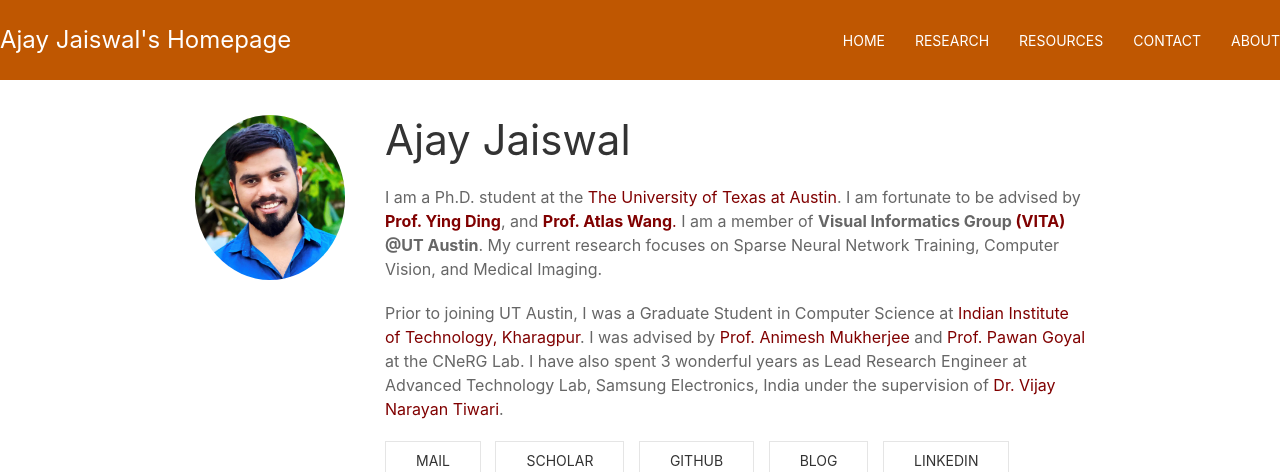
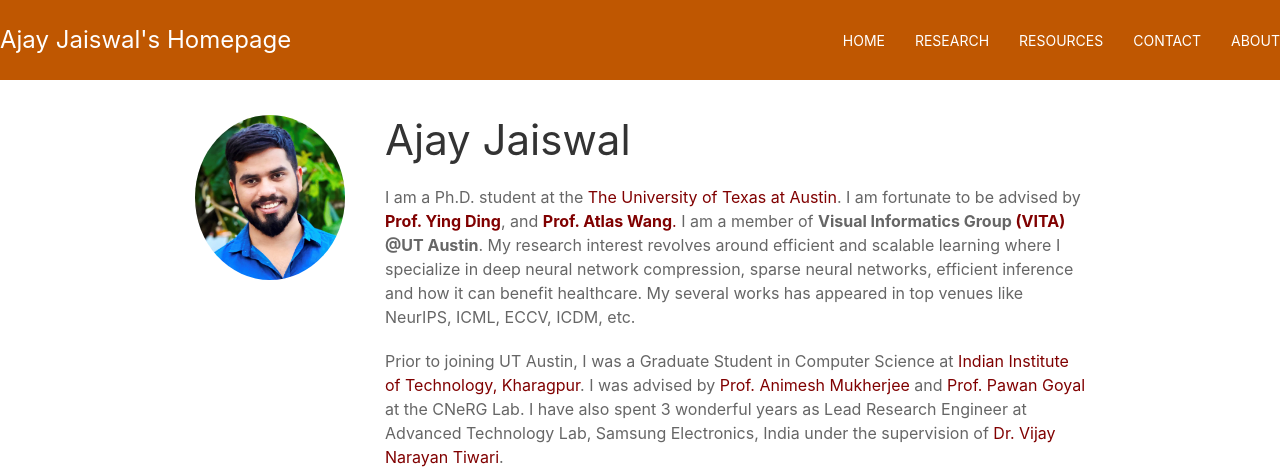
Before and after one commit to Ajay1994/ajay1994.github.io, a Jekyll site: the page index.html, which Jekyll copies as it is, in a window 1280 px wide and 900 px high, cut to the strip 0-472 px from the top of the window. Built offline with Jekyll 4.4.1, drawn with Linux system fonts in a browser that asks for light colours; nearby versions of some CDN libraries.

Commit message:
Update index.html

```diff
--- a/index.html
+++ b/index.html
@@ -73,7 +73,9 @@
 			<b><a href = "https://www.ece.utexas.edu/people/faculty/atlas-wang" style="color:#800000">Prof. Atlas Wang</b>.</a> I am a member of
 			<b>Visual Informatics Group
 			<a href = "https://vita-group.github.io/" style="color:#800000">(VITA)</a> @UT Austin</b>.
-                        My current research focuses on Sparse Neural Network Training, Computer Vision, and Medical Imaging.
+                        My research interest revolves around efficient and scalable learning where I specialize in deep neural network compression,
+			    sparse neural networks, efficient inference and how it can benefit healthcare. My several works has appeared in
+			    top venues like NeurIPS, ICML, ECCV, ICDM, etc.
                     </p>
 		    <p>
 			    Prior to joining UT Austin, I was a Graduate Student in Computer Science at
```
